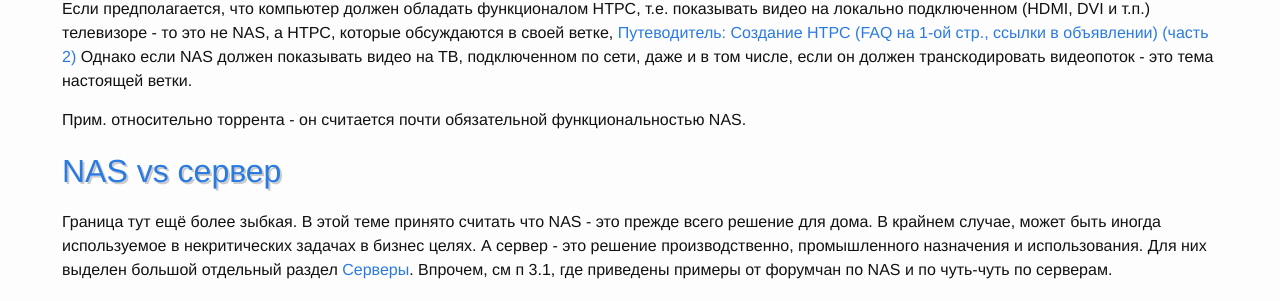
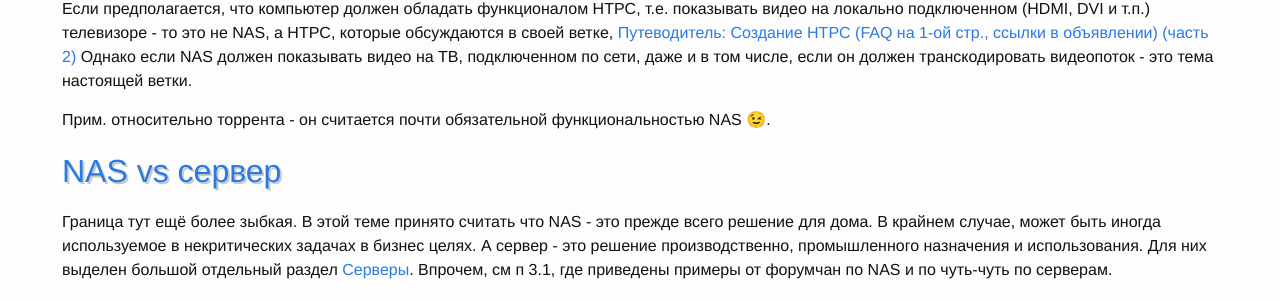
Before and after one commit to nas-faq/nas-faq.github.io, a Jekyll site: the page built from about.md, in a window 1280 px wide. Shown: the part 1424-1725 px from the top of the page. Built offline with Jekyll 4.4.1, drawn with Linux system fonts in a browser that asks for light colours; nearby versions of some CDN libraries; emoji names are drawn with the system emoji font; Markdown is read by kramdown in place of the engine named in the settings; some of the changed lines change nothing that is shown.

Commit message:
Emoji is enabled ::

```diff
--- a/_config.yml
+++ b/_config.yml
@@ -17,6 +17,10 @@ redcarpet:
   extensions:
     # - with_toc_data <- Not necessary, because we use JavaScript to make TOC on the fly.
     - autolink # converts links in text in a real links in the HTML
+    - no_intra_emphasis
+    - strikethrough
+    - superscript
 
 gems:
   - jekyll-sitemap
+  - jemoji
--- a/about.md
+++ b/about.md
@@ -79,7 +79,7 @@ _NAS_ (англ. Network Attached Storage) — сетевая система х
 Однако если NAS должен показывать видео на ТВ, подключенном по сети, даже и в том числе, если он должен транскодировать
 видеопоток - это тема настоящей ветки.
 
-Прим. относительно торрента - он считается почти обязательной функциональностью NAS.
+Прим. относительно торрента - он считается почти обязательной функциональностью NAS :wink:.
 
 ## NAS vs сервер
 
```
Also changed, not shown: README.md.
